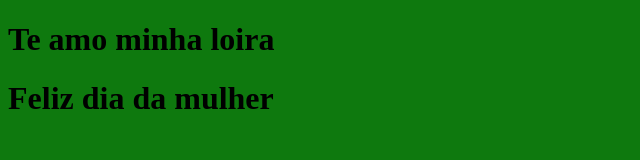
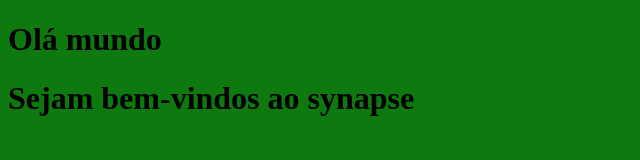
Before and after one commit to erickom8/Synapse, a plain HTML site: page index.html in a window 1280 px wide. Shown: the whole page, without its empty margins (0-640 px from the left). Drawn offline with Linux system fonts and the light colour scheme.

Commit message:
introdcao html synapse

```diff
--- a/index.html
+++ b/index.html
@@ -12,8 +12,8 @@ body{
     background-color: rgb(14, 121, 14)
 }
 </style>
-    <h1>Te amo minha loira</h1>
-    <h1>Feliz dia da mulher</h1>
+    <h1>Olá mundo</h1>
+    <h1>Sejam bem-vindos ao synapse</h1>
 
 </body>
 </html>
```
